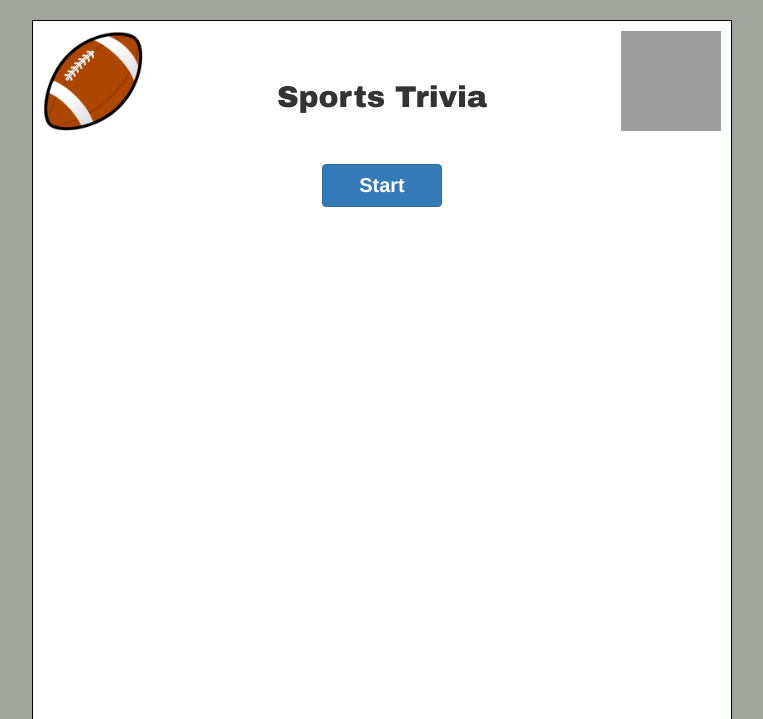
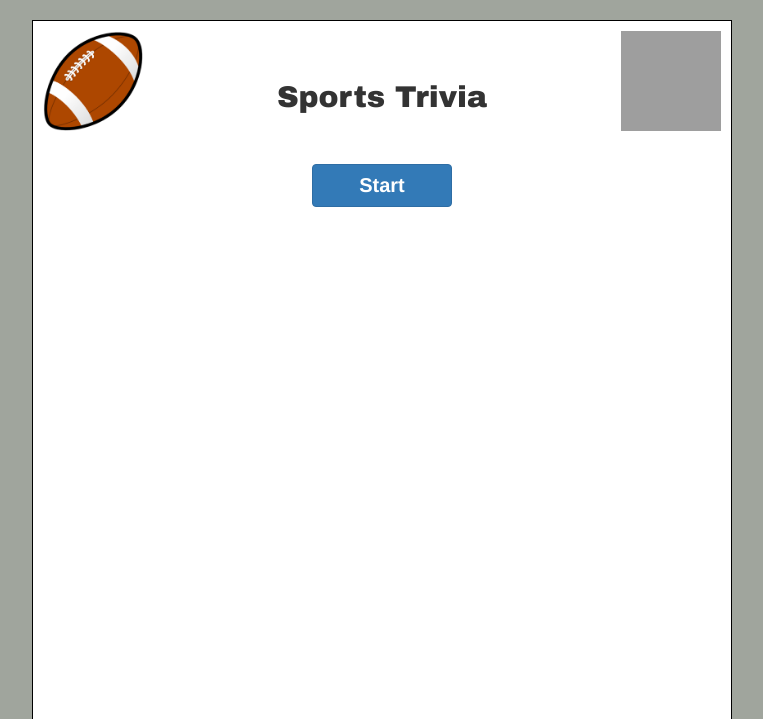
Before and after one commit to myezo/week-5-trivia, a PHP site: page / in a window 1280 px wide. Shown: the top 719 px of the page, without its empty margins (258-1021 px from the left). Run offline with PHP 8.4, Linux system fonts and the light colour scheme; grey boxes are pictures that could not be loaded.

Commit message:
finallyyyy

```diff
--- a/assets/css/style.css
+++ b/assets/css/style.css
@@ -42,7 +42,7 @@ h2{
 }
 
 #start-button{
-	width: 120px;
+	width: 140px;
 	font-weight: bold;
 	font-size: 20px;
 }
--- a/assets/javascript/app.js
+++ b/assets/javascript/app.js
@@ -47,8 +47,7 @@ var five = 5;
 var answersDiv;
 
 
-$('#start-button').on('click', function(){
-
+$(document).on('click', '#start-button', function(){
 	currentQuestion = 0;
 	correct = 0;
 	incorrect = 0;
@@ -56,6 +55,9 @@ $('#start-button').on('click', function(){
 	count = 30;
 	five = 5;
 	currentTeamsLength = 0;
+	$('#timer').empty();
+	$('#fiveSec').empty();
+	$('#question').empty();
 	displayQuestion();
 	$(this).remove();
 });
@@ -168,7 +170,7 @@ function displayResults(){
 	$('#fiveSec').html("Incorrect answers: " + incorrect);
 	$('#question').html("Unaswered: " + unanswered);
 	$('#correct-answer').empty();
-	$('#answers').append('<input type="button" class="btn btn-primary" id="#start-button" value="Play Again">');
+	$('#answers').append('<input type="button" class="btn btn-primary" id="start-button" value="Play Again">');
 }
 
 
```
